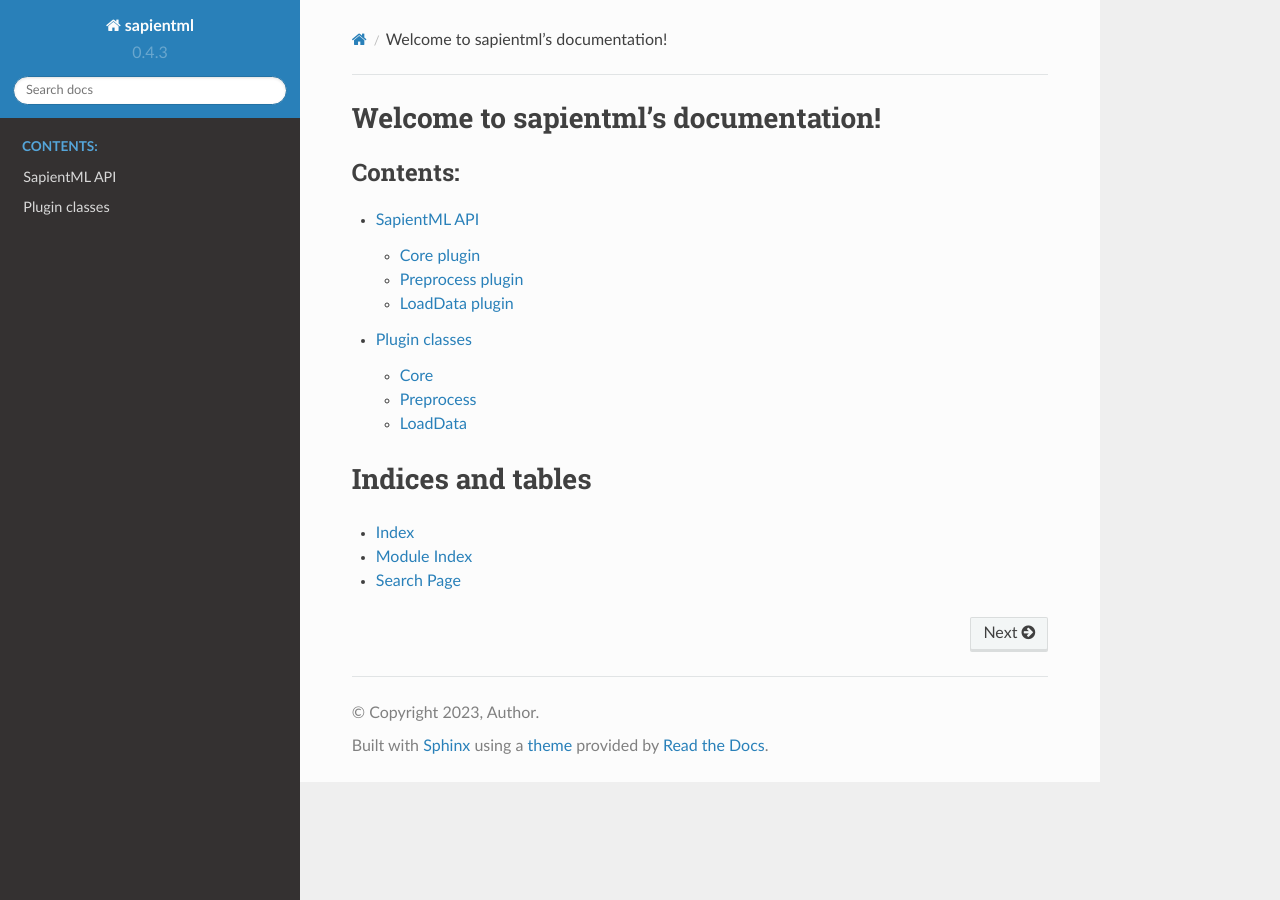
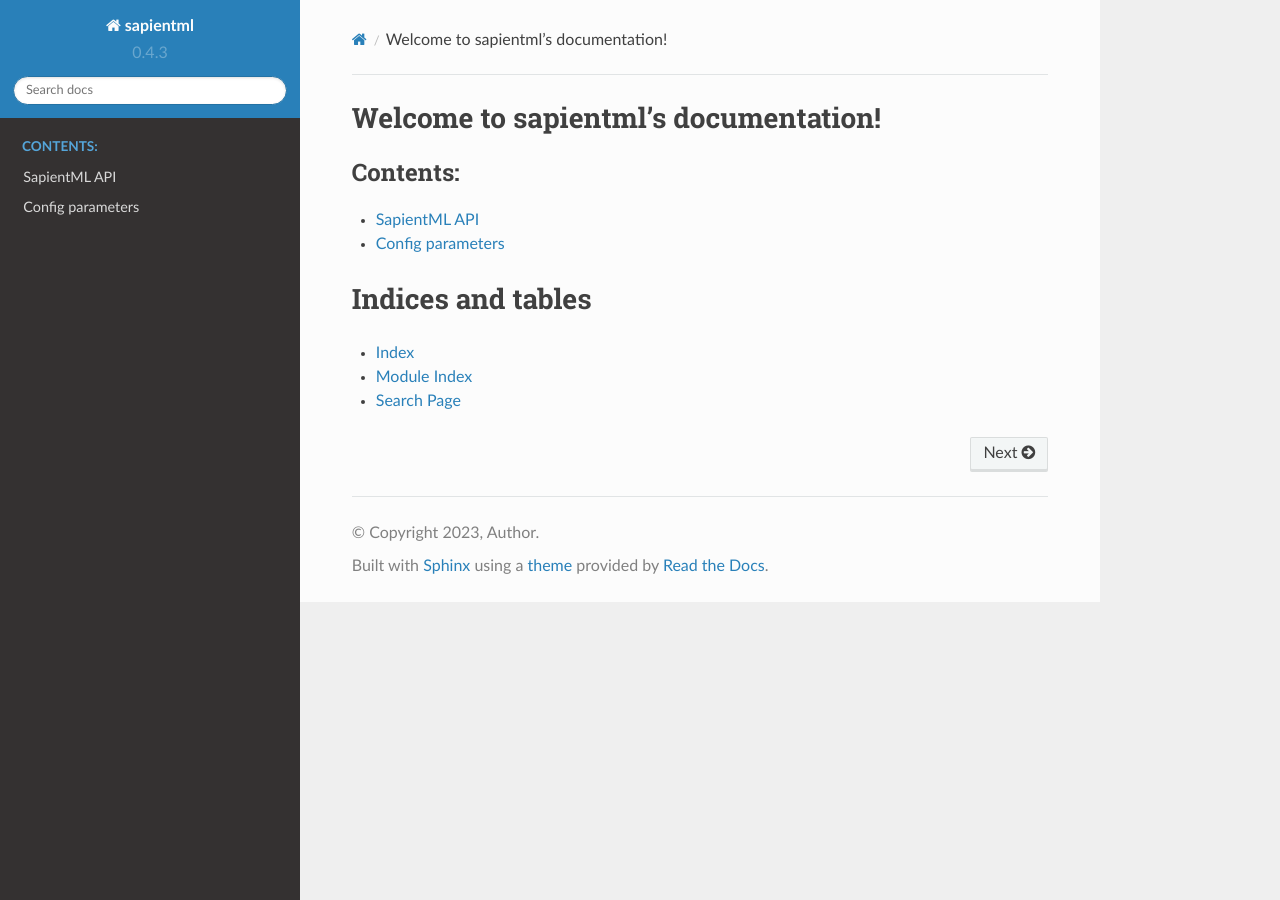
Before and after one commit to sapientml/docs, a Sphinx documentation site: the page built from docs/index.rst, in a window 1280 px wide. Built offline with Sphinx 7.4.7 and the Read the Docs theme 2.0.0, drawn with Linux system fonts in a browser that asks for light colours.

Commit message:
restructure
Signed-off-by: Kosaku Kimura <kimura.kosaku@fujitsu.com>

```diff
--- a/docs/conf.py
+++ b/docs/conf.py
@@ -25,6 +25,7 @@ extensions = [
     'sphinx_rtd_theme',
     'sphinx_fontawesome',
     'myst_parser',
+    'sphinxcontrib.autodoc_pydantic',
 ]
 
 templates_path = ['_templates']
@@ -44,3 +45,8 @@ html_static_path = ['_static']
 # https://www.sphinx-doc.org/en/master/usage/extensions/todo.html#configuration
 
 todo_include_todos = True
+
+autoclass_content = "both"
+
+autodoc_pydantic_model_show_json = True
+autodoc_pydantic_settings_show_json = False
--- a/docs/index.rst
+++ b/docs/index.rst
@@ -11,7 +11,6 @@ Welcome to sapientml's documentation!
    :caption: Contents:
 
    sapientml
-   plugins
 
 
 Indices and tables
--- a/docs/plugins.rst
+++ /dev/null
@@ -1,26 +0,0 @@
-Plugin classes
-=================
-
-Core
------------------
-
-.. automodule:: sapientml_core
-   :members:
-   :undoc-members:
-   :show-inheritance:
-
-Preprocess
------------------
-
-.. automodule:: sapientml_preprocess
-   :members:
-   :undoc-members:
-   :show-inheritance:
-
-LoadData
------------------
-
-.. automodule:: sapientml_loaddata
-   :members:
-   :undoc-members:
-   :show-inheritance:
--- a/docs/sapientml.rst
+++ b/docs/sapientml.rst
@@ -1,40 +1,22 @@
 SapientML API
 =================
 
-.. automodule:: sapientml
-   :show-inheritance:
-   .. autoclass:: SapientML
-      :members:
-   .. autoclass:: GeneratedModel
-      :members:
-   .. autoclass:: Config
-      :members:
-   .. autoclass:: Task
-      :members:
-   .. autoclass:: Dataset
-      :members:
+.. autoclass:: sapientml.SapientML
+   :members:
+.. autoclass:: sapientml.GeneratedModel
+   :members:
 
+Config parameters
+=================
 
-Core plugin
------------------
+.. autoclass:: sapientml.Config
+   :members:
+   :exclude-members: model_fields, model_config
 
-.. automodule:: sapientml_core
+.. autoclass:: sapientml_core.SapientMLConfig
    :members:
-   :undoc-members:
-   :show-inheritance:
+   :exclude-members: model_fields, model_config
 
-Preprocess plugin
------------------
-
-.. automodule:: sapientml_preprocess
+.. autoclass:: sapientml_preprocess.PreprocessConfig
    :members:
-   :undoc-members:
-   :show-inheritance:
-
-LoadData plugin
------------------
-
-.. automodule:: sapientml_loaddata
-   :members:
-   :undoc-members:
-   :show-inheritance:
+   :exclude-members: model_fields, model_config
```
Also changed, not shown: requirements.txt (+7 -4 lines).
